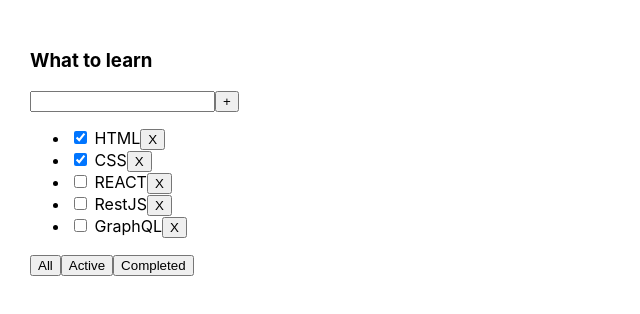
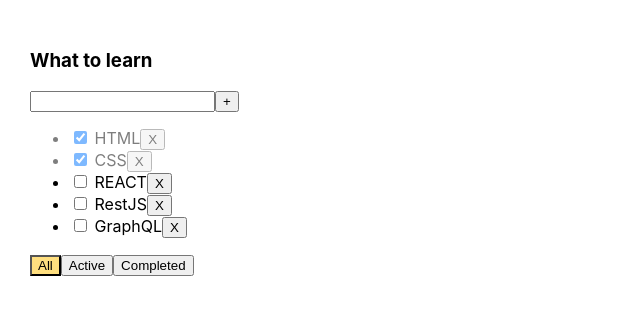
Before and after one commit to marmon179/Todolist, a React (Create React App) app: page / in a window 1280 px wide. Shown: the top 314 px of the page, without its empty margins (0-640 px from the left). Built offline with nearby package versions, Linux system fonts and the light colour scheme.

Commit message:
Todolist lesson 4

```diff
--- a/src/App.css
+++ b/src/App.css
@@ -1,8 +1,24 @@
 .App {
-  padding: 30px;
-  display: flex;
+    padding: 30px;
+    display: flex;
 }
 
 .App > div {
-  margin-right: 50px;
+    margin-right: 50px;
 }
+
+.error {
+    border: red 1px solid;
+}
+
+.error-message {
+    color: red;
+}
+
+.active-filter {
+    background-color: #ffdf7f;
+}
+
+.is-done {
+    opacity: 0.5;
+}
--- a/src/App.tsx
+++ b/src/App.tsx
@@ -39,6 +39,14 @@
         setTasks(newTask)
     }
 
+    function changeStatus(id: string, isDone: boolean) {
+        let task = tasks.find(t => t.id === id);
+        if (task) {
+            task.isDone = isDone;
+            setTasks([...tasks])
+        }
+    }
+
     return (
         <div className="App">
             <Todolist title={'What to learn'}
@@ -46,6 +54,8 @@
                       removeTask={removeTask}
                       changeFilter={changeFilter}
                       addTask={addTask}
+                      changeTaskStatus={changeStatus}
+                      filter={filter}
             />
         </div>
     );
--- a/src/Todolist.tsx
+++ b/src/Todolist.tsx
@@ -13,15 +13,22 @@
     removeTask: (taskId: string) => void
     changeFilter: (value: FilterValuesType) => void
     addTask: (title: string) => void
+    changeTaskStatus: (id: string, isDone: boolean) => void
+    filter: FilterValuesType
 }
 
 
 export function Todolist(props: PropsType) {
     let [title, setTitle] = useState('')
+    let [error, setError] = useState<string | null>(null)
 
     const addTask = () => {
-        props.addTask(title)
-        setTitle('')
+        if (title.trim() != '') {
+            props.addTask(title)
+            setTitle('')
+        } else {
+            setError('Title is required')
+        }
     }
 
     const onChangeHandler = (e: ChangeEvent<HTMLInputElement>) => {
@@ -29,6 +36,7 @@
     }
 
     const onKeyPressHandler = (e: KeyboardEvent<HTMLInputElement>) => {
+        setError(null)
         if (e.charCode === 13) {
             addTask()
         }
@@ -53,14 +61,19 @@
                        onKeyPress={onKeyPressHandler}
                 />
                 <button onClick={addTask}>+</button>
+                {error && <div className='error-message'>{error}</div>}
             </div>
             <ul>
                 {props.tasks.map(t => {
                     const onClickHandler = () => {
                         props.removeTask(t.id)
                     }
-                    return <li key={t.id}>
-                        <input type='checkbox' checked={t.isDone}/> <span>{t.title}</span>
+                    const onChangeHandler = (e: ChangeEvent<HTMLInputElement>) => {
+                        let newIsDoneValue = e.currentTarget.checked;
+                        props.changeTaskStatus(t.id, newIsDoneValue)
+                    }
+                    return <li key={t.id} className={t.isDone ? 'is-done' : ''}>
+                        <input type='checkbox' checked={t.isDone} onChange={onChangeHandler}/> <span>{t.title}</span>
                         <button onClick={onClickHandler}>X
                         </button>
                     </li>
@@ -69,12 +82,15 @@
 
             </ul>
             <div>
-                <button onClick={onAllClickHandler}>All
+                <button className={props.filter === 'all' ? 'active-filter' : ''}
+                        onClick={onAllClickHandler}>All
                 </button>
-                <button onClick={onActiveClickHandler}>
+                <button className={props.filter === 'active' ? 'active-filter' : ''}
+                        onClick={onActiveClickHandler}>
                     Active
                 </button>
-                <button onClick={onCompletedClickHandler}>
+                <button className={props.filter === 'completed' ? 'active-filter' : ''}
+                        onClick={onCompletedClickHandler}>
                     Completed
                 </button>
             </div>
```
